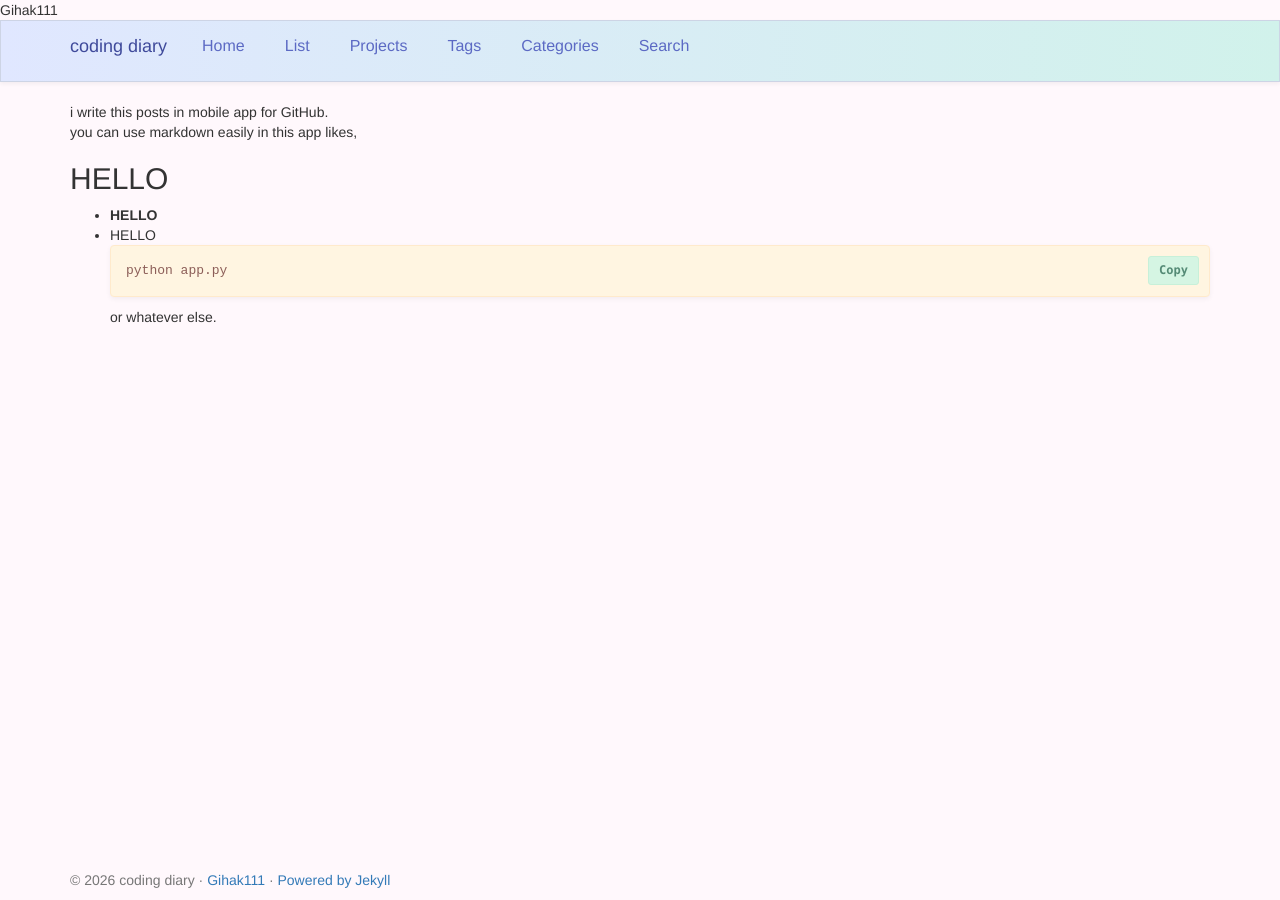
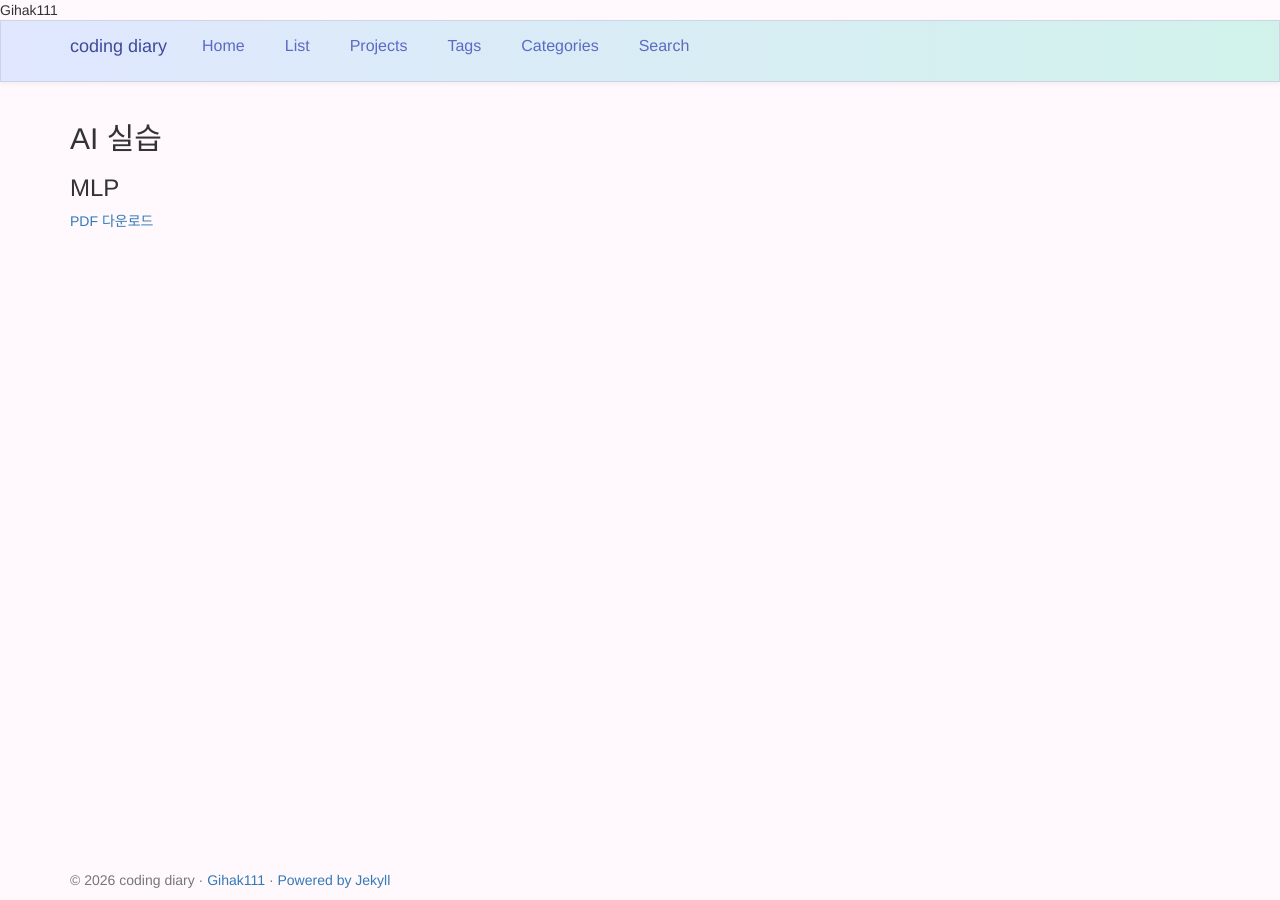
Before and after one commit to Gihak111/Gihak111.github.io, a Jekyll site: the page built from _posts/2026-06-15-in_mobile.md, in a window 1280 px wide. Built offline with Jekyll 4.4.1, drawn with Linux system fonts in a browser that asks for light colours.

Commit message:
Update 2026-06-15-in_mobile.md

````diff
--- a/_posts/2026-06-15-in_mobile.md
+++ b/_posts/2026-06-15-in_mobile.md
@@ -1,6 +1,6 @@
 ---
 layout: single
-title: "in mobile"
+title: "2026 AI"
 categories: "hello"
 tag: "hello"
 toc: true
@@ -9,6 +9,7 @@ sidebar:
   nav: "docs"
 ---
 
+<div style="display: none;">
 i write this posts in mobile app for GitHub.
 you can use markdown easily in this app likes,
 ## HELLO
@@ -18,3 +19,14 @@ you can use markdown easily in this app likes,
 python app.py
 ```
 or whatever else.
+</div>
+
+## AI 실습
+### MLP
+[PDF 다운로드]( {{ "/file/class/MLP.pdf" | relative_url }} )
+
+
+<div style="display: none;">
+### PINN
+[PDF 다운로드]( {{ "/file/class/PINN.pdf" | relative_url }} )
+</div>
````
